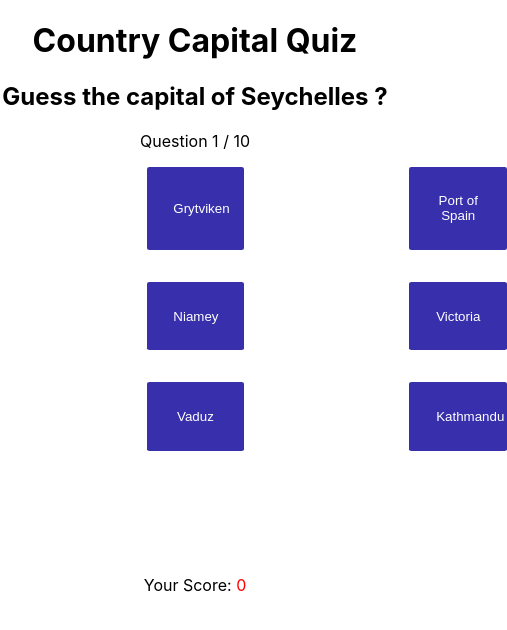
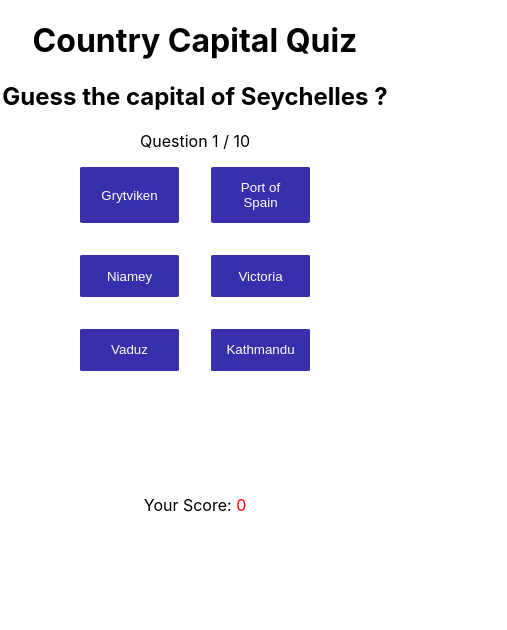
Before and after one commit to craig-dsilva/country-capital-quiz, a React (Create React App) app: page / in a window 390 px wide. Shown: the top 630 px of the page, 507 px wide, since content can reach past the window. Built offline with nearby package versions, Linux system fonts and the light colour scheme; the HTML template or start-up script is replaced by a standard one.

Commit message:
Responsive

```diff
--- a/src/index.css
+++ b/src/index.css
@@ -23,12 +23,12 @@ code {
 .option {
   appearance: button;
   width: 25vw;
-  margin: 0 5em;
   border: none;
   border-radius: 2.5%;
   background-color: rgb(55, 47, 171);
   color: #fff;
-  padding: 2em;
+  padding: 1em;
+  width: 100%;
 }
 
 .correct-answer {
```
